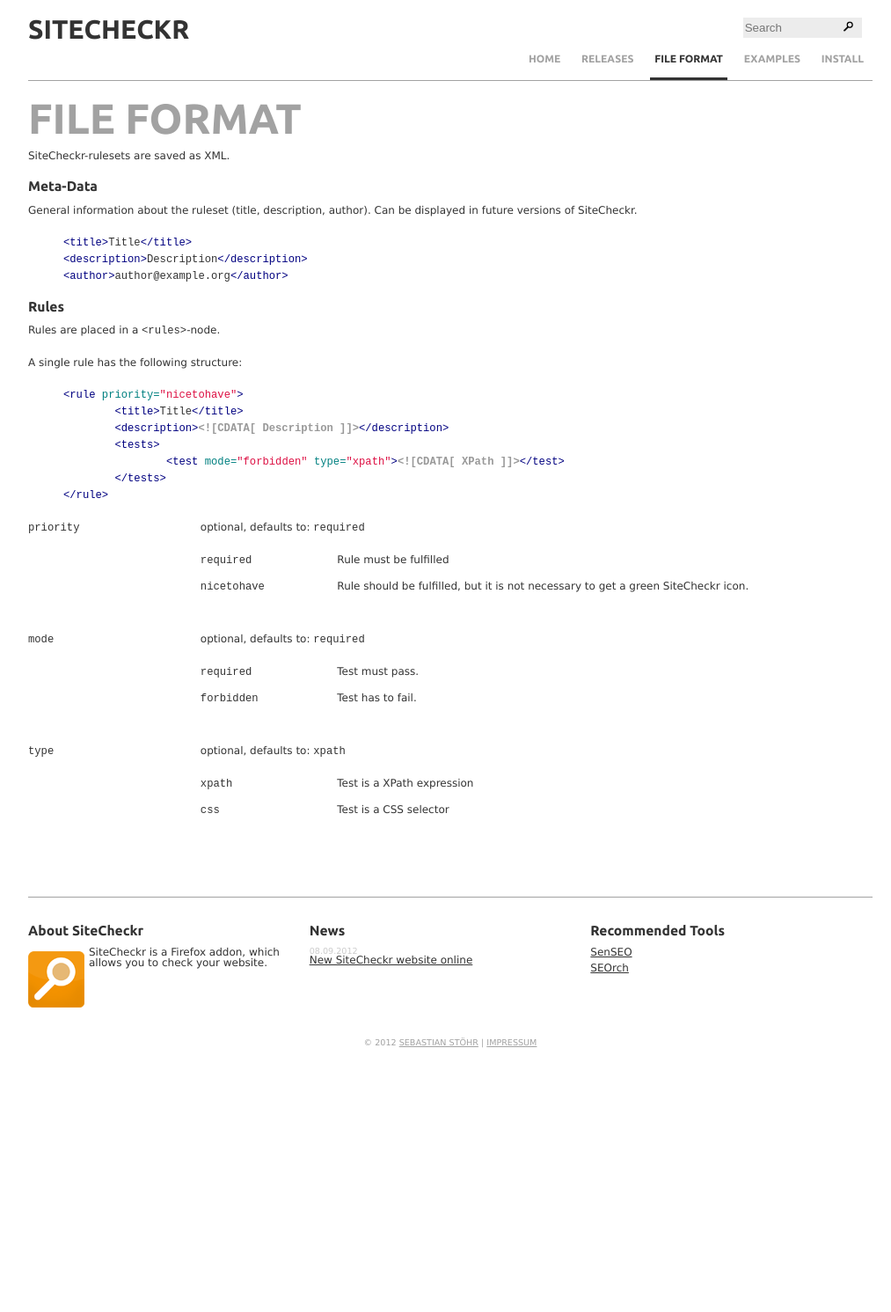
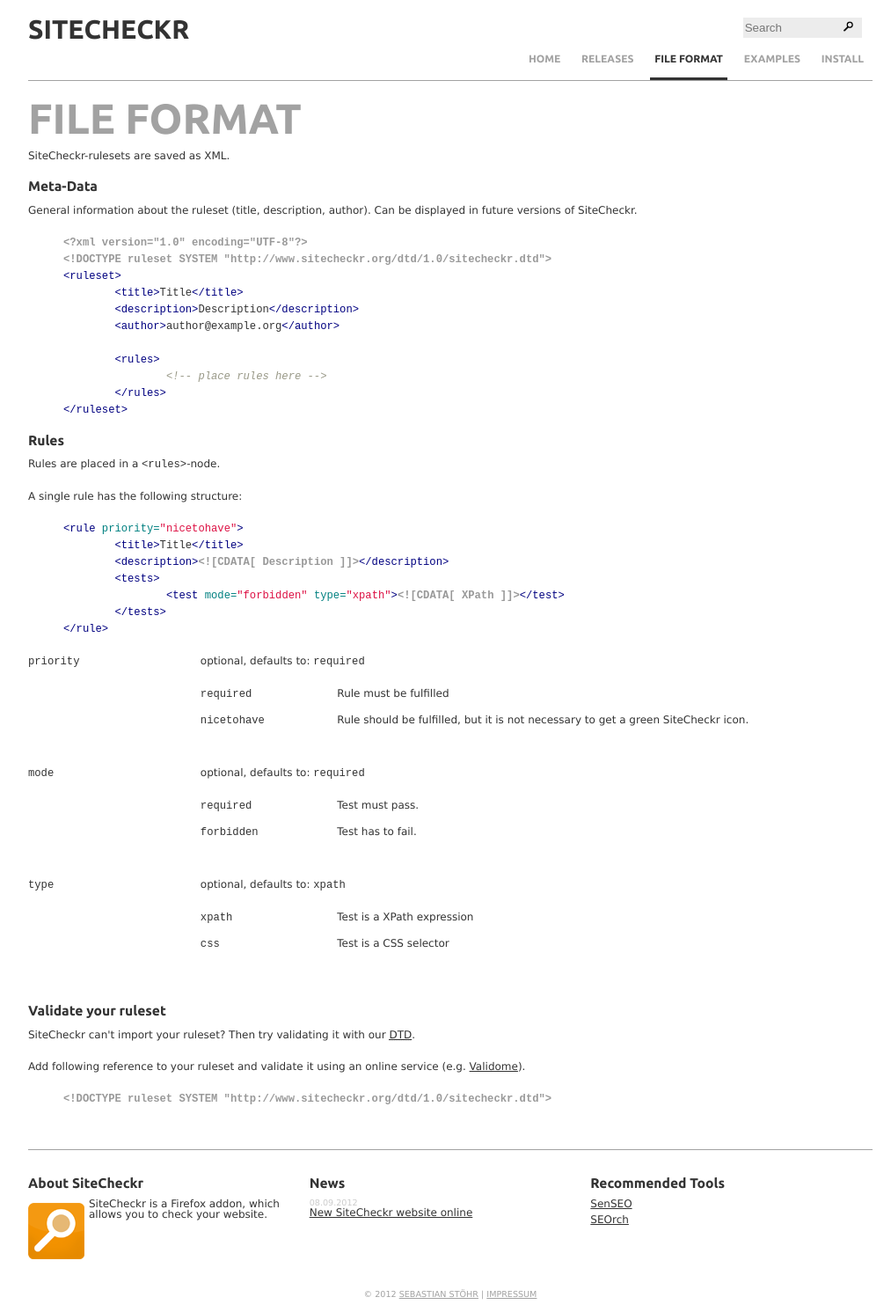
Before and after one commit to nicosteiner/SiteCheckr, a Jekyll site: the page built from file-format/index.html, in a window 1280 px wide. Shown: the whole page at 88% size, without its empty margins (128-1141 px from the left). Built offline with Jekyll 4.4.1, drawn with Linux system fonts in a browser that asks for light colours; before the commit the page ends 1204 px from its top, so only the background shows below that.

Commit message:
added information about document type definition (dtd)

```diff
--- a/file-format/index.html
+++ b/file-format/index.html
@@ -3,7 +3,7 @@ layout: page
 title: File Format
 menu1: fileformat
 ---
-
+{% include setup %}
 <p>SiteCheckr-rulesets are saved as XML.</p>
 
 <h3>Meta-Data</h3>
@@ -11,9 +11,17 @@ menu1: fileformat
 <p>General information about the ruleset (title, description, author). Can be displayed in future versions of SiteCheckr.</p>
 
 {% highlight xml %}
-<title>Title</title>
-<description>Description</description>
-<author>author@example.org</author>
+<?xml version="1.0" encoding="UTF-8"?>
+<!DOCTYPE ruleset SYSTEM "http://www.sitecheckr.org/dtd/1.0/sitecheckr.dtd">
+<ruleset>
+	<title>Title</title>
+	<description>Description</description>
+	<author>author@example.org</author>
+
+	<rules>
+		<!-- place rules here -->
+	</rules>
+</ruleset>
 {% endhighlight %}
 
 <h3>Rules</h3>
@@ -67,5 +75,13 @@ menu1: fileformat
 			<dd>Test is a CSS selector</dd>
 		</dl>
 	</dd>
+</dl>
 
-</dl>
+<h3>Validate your ruleset</h3>
+<p><strong class="name">SiteCheckr</strong> can't import your ruleset? Then try validating it with our <a href="{{ BASE_PATH }}/dtd/1.0/sitecheckr.dtd" title="document type definition"><abbr title="document type definition">DTD</abbr></a>.</p>
+
+<p>Add following reference to your ruleset and validate it using an online service (e.g. <a href="http://www.validome.org/xml/" rel="external" title="validate xml with dtd">Validome</a>).</p>
+
+{% highlight xml %}
+<!DOCTYPE ruleset SYSTEM "http://www.sitecheckr.org/dtd/1.0/sitecheckr.dtd">
+{% endhighlight %}
```
